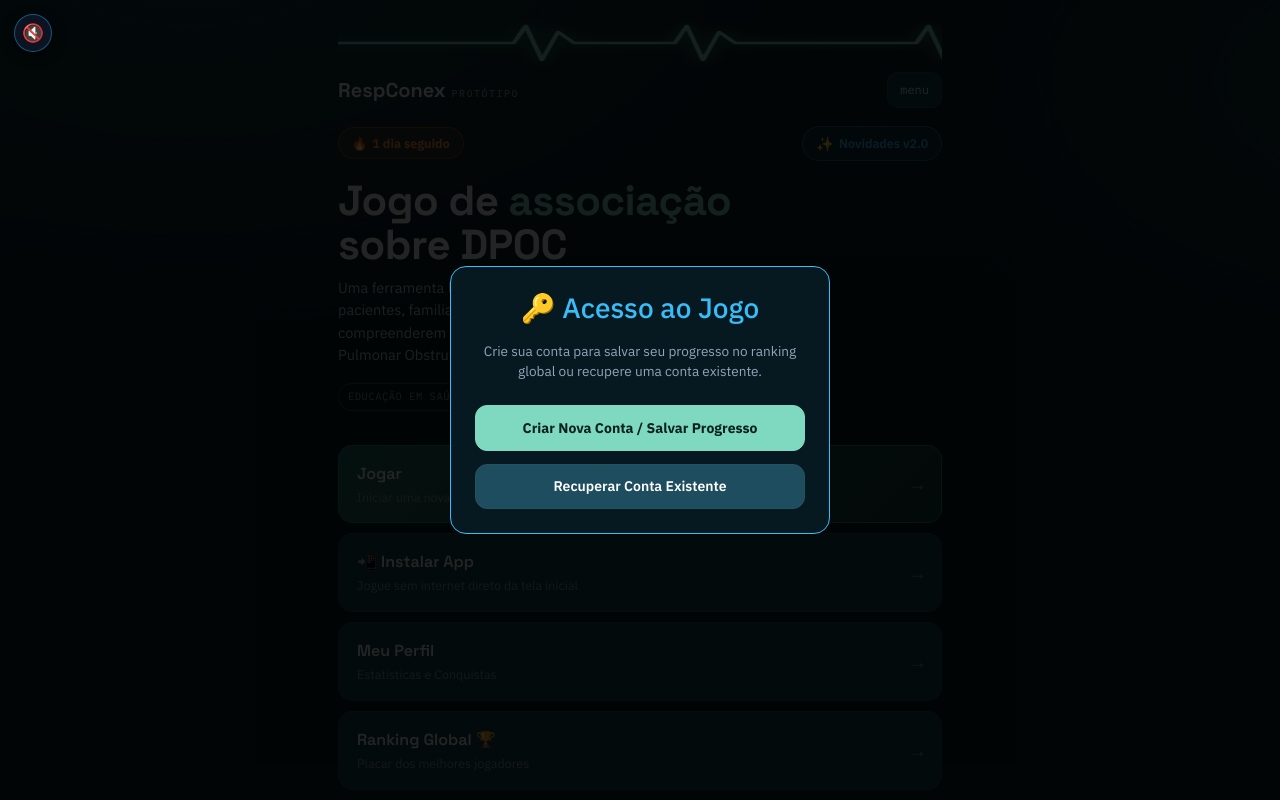
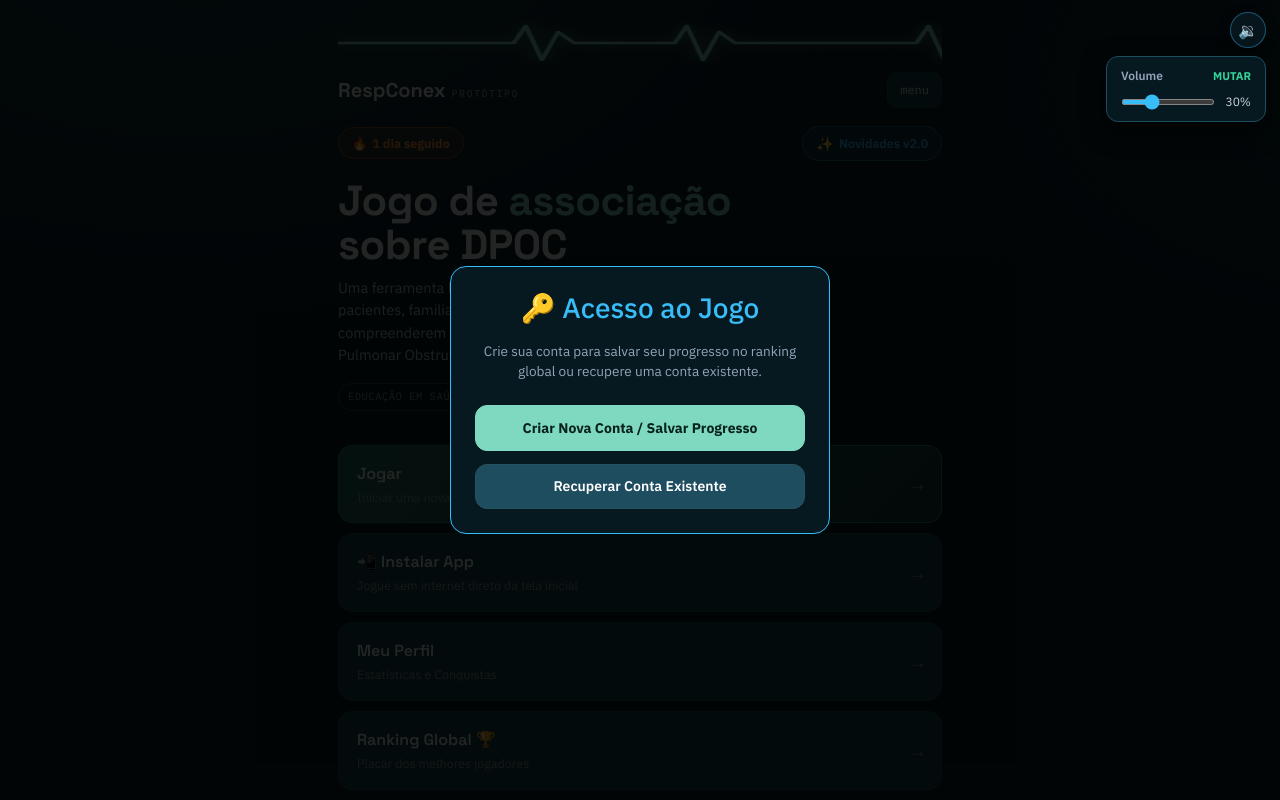
Before and after one commit to OtavioBtm1/Projeto_DPOC, a React (Vite) app: page / in a window 1280 px wide. Both pictures are taken after a click on the button "Configurações de Áudio". Shown: the top 800 px of the page. Built offline with nearby package versions, Linux system fonts and the light colour scheme; no server answers; the database is empty.

Commit message:
alinhamento som celular

```diff
--- a/src/App.jsx
+++ b/src/App.jsx
@@ -1,5 +1,6 @@
 import { useState, useEffect, useRef } from "react";
 import { useGame } from "./context/GameContext";
+import { soundManager } from "./utils/audio";
 import EcgSignature from "./components/layout/EcgSignature";
 import TopBar from "./components/layout/TopBar";
 import MainMenu from "./components/menu/MainMenu";
@@ -13,7 +14,6 @@ import ProfileScreen from "./components/profile/ProfileScreen";
 import LibraryScreen from "./components/profile/LibraryScreen";
 import AchievementPopup from "./components/profile/AchievementPopup";
 import RankingScreen from "./components/ranking/RankingScreen";
-import { soundManager } from "./utils/audio";
 
 const SCREENS = {
   menu: MainMenu,
@@ -28,22 +28,23 @@ const SCREENS = {
   ranking: RankingScreen,
 };
 
-// Trilha sonora instrumental calma, acústica e educativa
-const BGM_URL = "https://cdn.pixabay.com/download/audio/2022/05/27/audio_1808fbf07a.mp3?filename=lofi-study-112191.mp3";
+const BGM_URL = "https://cdn.pixabay.com/download/audio/2022/11/06/audio_c93149ec9c.mp3?filename=gentle-piano-love-126292.mp3";
 
 export default function App() {
   const { screen, heartRate } = useGame();
   const ActiveScreen = SCREENS[screen] ?? MainMenu;
 
-  // Estados da Splash Screen e do Áudio
   const [showSplash, setShowSplash] = useState(true);
   const [volume, setVolume] = useState(() => {
     const saved = localStorage.getItem("respconex_master_volume");
     return saved !== null ? parseFloat(saved) : 0.3;
   });
-  const [isMuted, setIsMuted] = useState(false);
-  const [showVolumeSlider, setShowVolumeSlider] = useState(false);
+  const [isMuted, setIsMuted] = useState(() => {
+    return localStorage.getItem("respconex_is_muted") === "true";
+  });
+  const [showAudioPopover, setShowAudioPopover] = useState(false);
   const audioRef = useRef(null);
+  const popoverRef = useRef(null);
 
   // Splash Screen timer
   useEffect(() => {
@@ -53,17 +54,31 @@ export default function App() {
     return () => clearTimeout(timer);
   }, []);
 
-  // Ajusta o volume da música de fundo e salva a preferência global
+  // Fechar popover ao clicar fora
+  useEffect(() => {
+    const handleClickOutside = (event) => {
+      if (popoverRef.current && !popoverRef.current.contains(event.target)) {
+        setShowAudioPopover(false);
+      }
+    };
+    document.addEventListener("mousedown", handleClickOutside);
+    document.addEventListener("touchstart", handleClickOutside);
+    return () => {
+      document.removeEventListener("mousedown", handleClickOutside);
+      document.removeEventListener("touchstart", handleClickOutside);
+    };
+  }, []);
+
+  // Sincroniza áudio e SoundManager
   useEffect(() => {
     if (audioRef.current) {
       audioRef.current.volume = isMuted ? 0 : volume;
     }
+    soundManager.setVolume(volume);
     localStorage.setItem("respconex_master_volume", volume.toString());
     localStorage.setItem("respconex_is_muted", isMuted ? "true" : "false");
   }, [volume, isMuted]);
 
-  // Alterna Mute / Unmute
-  // Na função toggleMute:
   const toggleMute = () => {
     const muted = soundManager.toggleMute();
     setIsMuted(muted);
@@ -75,7 +90,6 @@ const toggleMute = () => {
     }
   };
 
-// Na função handleVolumeChange:
   const handleVolumeChange = (e) => {
     const newVol = parseFloat(e.target.value);
     setVolume(newVol);
@@ -86,7 +100,7 @@ const handleVolumeChange = (e) => {
       soundManager.muted = false;
     }
     if (audioRef.current) {
-    audioRef.current.volume = isMuted ? 0 : newVol;
+      audioRef.current.volume = newVol;
       if (audioRef.current.paused && newVol > 0) {
         audioRef.current.play().catch(() => {});
       }
@@ -95,91 +109,101 @@ const handleVolumeChange = (e) => {
 
   return (
     <div className="app">
-      {/* Música Ambiente de Fundo */}
       <audio ref={audioRef} src={BGM_URL} loop preload="auto" />
 
-      {/* Controle de Volume Flutuante com Slider */}
+      {/* CONTROLE DE ÁUDIO RESPONSIVO (Topo Direito / Touch Friendly) */}
       <div
+        ref={popoverRef}
         style={{
           position: "fixed",
-          top: "14px",
-          left: "14px",
+          top: "12px",
+          right: "14px",
           zIndex: 9000,
-          display: "flex",
-          alignItems: "center",
-          gap: "8px",
         }}
-        onMouseEnter={() => setShowVolumeSlider(true)}
-        onMouseLeave={() => setShowVolumeSlider(false)}
       >
         <button
-          onClick={toggleMute}
-          title={isMuted || volume === 0 ? "Desmutar som" : "Mutar som"}
+          onClick={() => setShowAudioPopover((prev) => !prev)}
+          title="Configurações de Áudio"
+          aria-label="Configurações de Áudio"
           style={{
-            background: "rgba(15, 23, 42, 0.85)",
+            background: "rgba(7, 25, 32, 0.9)",
             border: "1px solid rgba(56, 189, 248, 0.4)",
             color: isMuted || volume === 0 ? "#94a3b8" : "#38bdf8",
             borderRadius: "50%",
-            width: "38px",
-            height: "38px",
+            width: "36px",
+            height: "36px",
             display: "flex",
             alignItems: "center",
             justifyContent: "center",
-            fontSize: "1.1rem",
+            fontSize: "1rem",
             cursor: "pointer",
-            backdropFilter: "blur(8px)",
-            boxShadow: "0 4px 14px rgba(0,0,0,0.4)",
-            transition: "all 0.2s ease",
+            boxShadow: "0 4px 12px rgba(0,0,0,0.5)",
+            backdropFilter: "blur(6px)",
           }}
         >
           {isMuted || volume === 0 ? "🔇" : volume < 0.5 ? "🔉" : "🔊"}
         </button>
 
-        {/* Slider Deslizante que aparece ao passar o mouse ou tocar */}
-        {showVolumeSlider && (
+        {/* POPOVER COMPACTO PARA CELULAR E DESKTOP */}
+        {showAudioPopover && (
           <div
             style={{
-              background: "rgba(15, 23, 42, 0.9)",
-              border: "1px solid rgba(56, 189, 248, 0.3)",
-              borderRadius: "20px",
-              padding: "6px 12px",
+              position: "absolute",
+              top: "44px",
+              right: "0",
+              background: "#071920",
+              border: "1px solid #1e4d5f",
+              borderRadius: "12px",
+              padding: "10px 14px",
+              width: "160px",
+              boxShadow: "0 8px 24px rgba(0,0,0,0.6)",
               display: "flex",
-              alignItems: "center",
+              flexDirection: "column",
               gap: "8px",
-              backdropFilter: "blur(8px)",
-              boxShadow: "0 4px 15px rgba(0,0,0,0.5)",
-              animation: "fadeIn 0.2s ease-out",
             }}
           >
+            <div style={{ display: "flex", justifyContent: "space-between", alignItems: "center" }}>
+              <span style={{ fontSize: "0.75rem", color: "#94a3b8", fontWeight: "600" }}>Volume</span>
+              <button
+                onClick={toggleMute}
+                style={{
+                  background: "transparent",
+                  border: "none",
+                  color: isMuted ? "#f87171" : "#34d399",
+                  fontSize: "0.7rem",
+                  fontWeight: "700",
+                  cursor: "pointer",
+                  padding: 0,
+                }}
+              >
+                {isMuted ? "DESMUTAR" : "MUTAR"}
+              </button>
+            </div>
+
+            <div style={{ display: "flex", alignItems: "center", gap: "8px" }}>
               <input
                 type="range"
                 min="0"
                 max="1"
-              step="0.01"
+                step="0.05"
                 value={isMuted ? 0 : volume}
                 onChange={handleVolumeChange}
                 style={{
-                width: "80px",
-                height: "4px",
+                  width: "100%",
+                  height: "6px",
                   cursor: "pointer",
                   accentColor: "#38bdf8",
                 }}
               />
-            <span
-              style={{
-                color: "#94a3b8",
-                fontSize: "0.75rem",
-                fontWeight: "600",
-                minWidth: "30px",
-              }}
-            >
+              <span style={{ fontSize: "0.75rem", color: "#cbd5e1", minWidth: "28px", textAlign: "right" }}>
                 {isMuted ? "0%" : `${Math.round(volume * 100)}%`}
               </span>
+            </div>
           </div>
         )}
       </div>
 
-      {/* Splash Screen com Pulso Respiratório */}
+      {/* Splash Screen */}
       {showSplash && (
         <div
           style={{
@@ -198,7 +222,6 @@ const handleVolumeChange = (e) => {
             style={{
               fontSize: "4rem",
               filter: "drop-shadow(0 0 20px rgba(56, 189, 248, 0.6))",
-              animation: "pulse 2s infinite ease-in-out",
             }}
           >
             🫁
@@ -217,24 +240,6 @@ const handleVolumeChange = (e) => {
           <p style={{ color: "#94a3b8", fontSize: "0.85rem", margin: 0 }}>
             Inspirando conhecimento em saúde
           </p>
-          <div
-            style={{
-              width: "140px",
-              height: "4px",
-              background: "rgba(255,255,255,0.1)",
-              borderRadius: "4px",
-              overflow: "hidden",
-              marginTop: "0.8rem",
-            }}
-          >
-            <div
-              style={{
-                width: "100%",
-                height: "100%",
-                background: "linear-gradient(90deg, #38bdf8, #34d399)",
-              }}
-            />
-          </div>
         </div>
       )}
 
```
Lines whose indentation alone changed are shown as unchanged.
